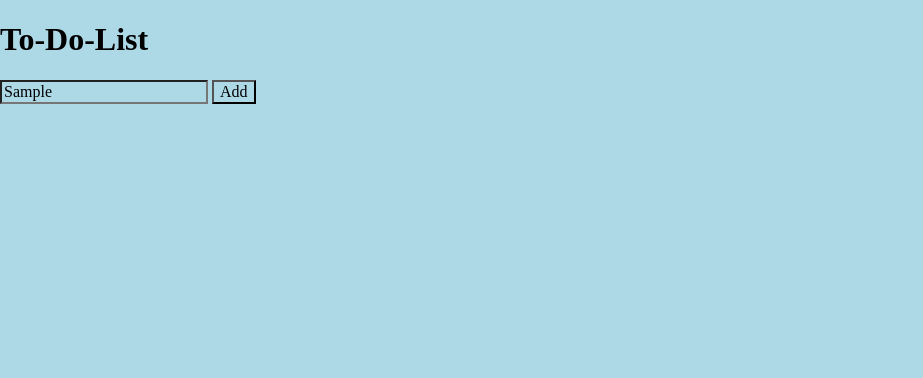
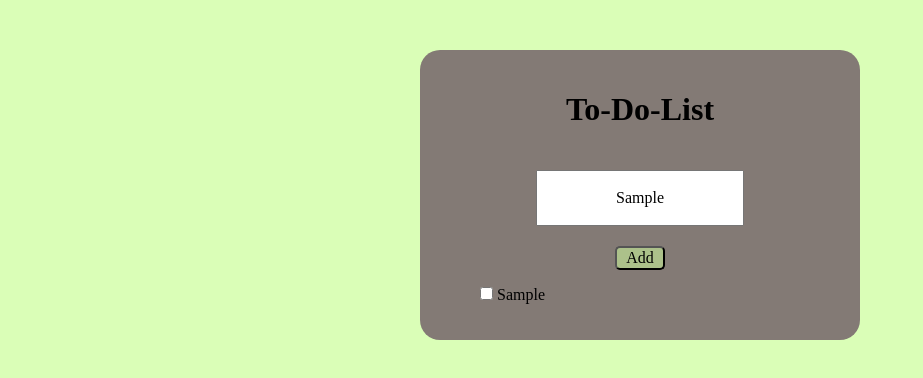
Before and after one commit to BillyGrind/To-Do-List, a plain HTML site: page index.html in a window 1280 px wide. Both pictures are taken after typing "Sample" into the empty fields and a click on the button "Add". Shown: the whole page, without its empty margins (0-923 px from the left). Drawn offline with Linux system fonts and the light colour scheme.

Commit message:
css ok --'

```diff
--- a/assets/css/style.scss
+++ b/assets/css/style.scss
@@ -1,4 +1,45 @@
 @import url("./normalize.css");
-* {
-  background-color: lightblue;
+
+$color1: #f2fbe0;
+$color2: #dafeb7;
+$color3: #acc18a;
+$color4: #837a75;
+$color5: #605b56;
+
+body {
+  background-color: $color2;
+  display: flex;
 }
+
+.to_do_list_container {
+  margin: 50px auto;
+  width: 400px;
+  height: auto;
+  background-color: $color4;
+  display: flex;
+  flex-direction: column;
+  border-radius: 20px;
+  padding: 20px;
+}
+
+h1 {
+  text-align: center;
+}
+.input_text {
+  margin: 20px auto;
+  height: 50px;
+  text-align: center;
+}
+.button_add {
+  margin: auto;
+  width: 50px;
+  justify-content: center;
+  background-color: $color3;
+  text-align: center;
+  border-radius: 5px;
+}
+
+li {
+  text-decoration: none;
+  list-style: none;
+}
--- a/assets/js/displayTask.js
+++ b/assets/js/displayTask.js
@@ -1,9 +1,5 @@
-import { functionDelete } from "./functionDelete.js";
-
-export function displayTask(array) {
+export function displayTask(elem) {
   let list = document.querySelector(".to_do_list");
-  console.log("hello");
-  array.forEach((elem) => {
   //create new li
   let listItem = document.createElement("li");
   listItem.classList = "list_item";
@@ -15,8 +11,5 @@ export function displayTask(array) {
       <button class="button_delete" style="display:none">Delete</button>
      `;
   listItem.innerHTML += content;
-    functionDelete();
   list.appendChild(listItem);
-    console.log("bonjour");
-  });
 }
--- a/assets/js/functionAdd.js
+++ b/assets/js/functionAdd.js
@@ -7,9 +7,11 @@ export function functionAdd(array) {
   buttonAdd.addEventListener("click", () => {
     let inputValue = inputText.value;
     array.push(inputValue);
-    displayTask(array);
+    displayTask(inputValue);
+    localStorage.setItem('taskItem', JSON.stringify(array));
   });
 }
+
 
 
 // const setStorage = () => localStorage.setItem('TASKS', JSON.stringify(Array.from(tasks)));
--- a/assets/js/functionDelete.js
+++ b/assets/js/functionDelete.js
@@ -1,7 +1,8 @@
 export function functionDelete() {
-  let checkBox = document.getElementById("to_do_list_task_checkbox");
-  let buttonDelete = document.getElementsByClassName("button_delete");
+  let checkBoxes = document.querySelectorAll("#to_do_list_task_checkbox");
+  let buttonDelete = document.querySelectorAll(".button_delete");
 
+  checkBoxes.forEach((checkBox) => {
     checkBox.addEventListener("click", () => {
       if (checkBox.checked) {
         buttonDelete.style.display = "visible";
@@ -10,4 +11,5 @@ export function functionDelete() {
       }
       console.log("click");
     });
+  });
 }
--- a/assets/js/script.js
+++ b/assets/js/script.js
@@ -1,13 +1,8 @@
 import { functionAdd } from "./functionAdd.js";
-// import { functionDelete } from "./functionDelete.js";
 
 let taskArray = [];
 
-
 functionAdd(taskArray);
-// functionDelete();
-
-
 
 console.log(taskArray);
 
```
Also changed, not shown: assets/css/style.css, 1 other file. Lines whose indentation alone changed are shown as unchanged.
